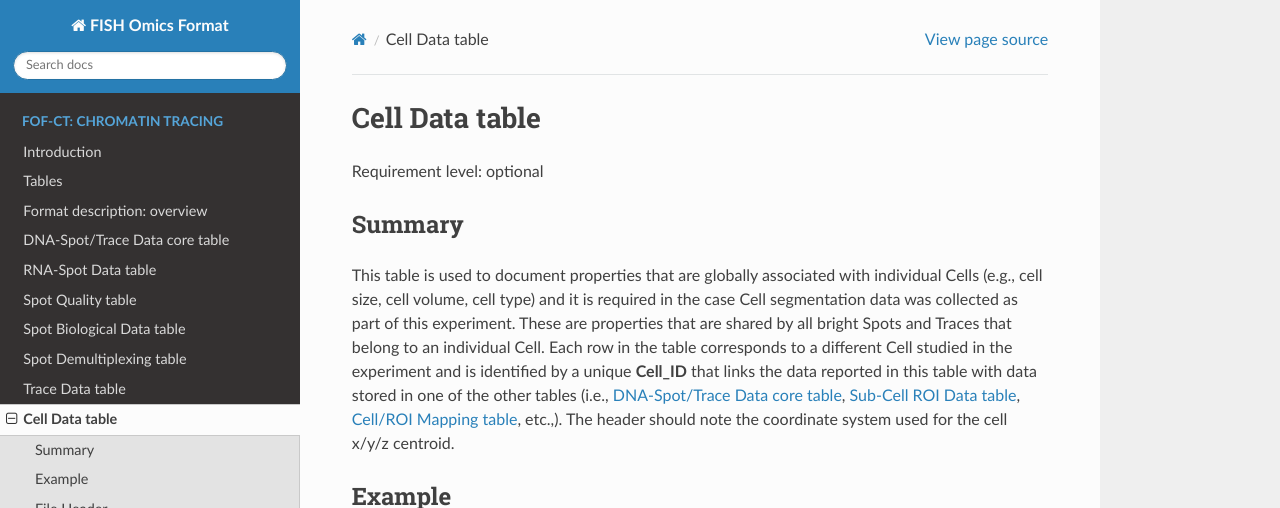
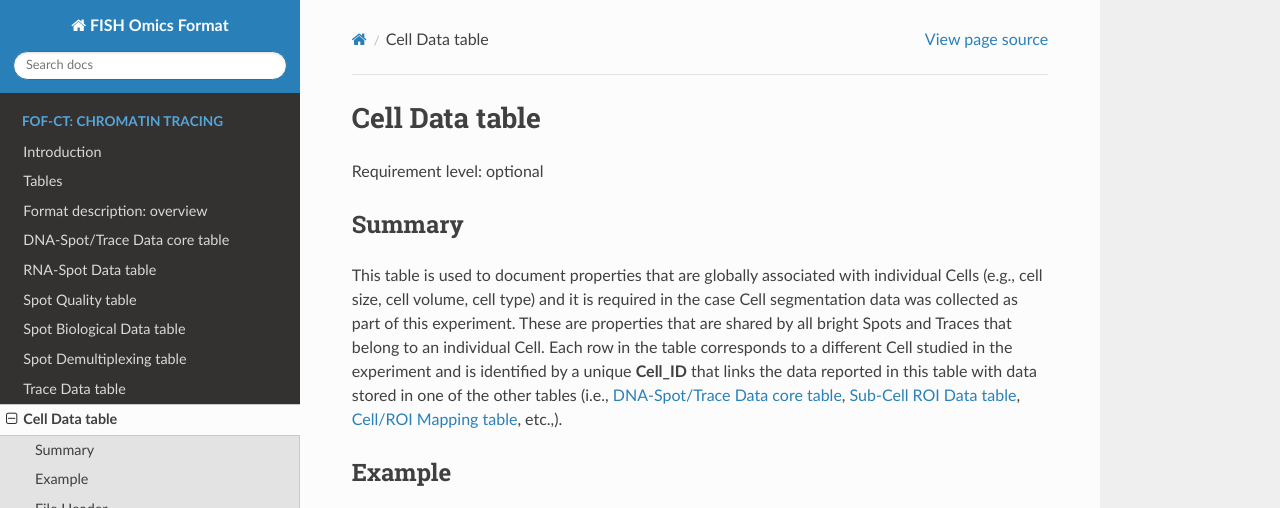
Before and after one commit to 4dn-dcic/fish_omics_format, a Sphinx documentation site: the page built from docs/source/cell.rst, in a window 1280 px wide and 900 px high, cut to the strip 0-508 px from the top of the window. Built offline with Sphinx 7.4.7 and the Read the Docs theme 2.0.0, drawn with Linux system fonts in a browser that asks for light colours.

Commit message:
Update cell.rst

```diff
--- a/docs/source/cell.rst
+++ b/docs/source/cell.rst
@@ -15,8 +15,7 @@ Traces that belong to an individual Cell. Each row in the table
 corresponds to a different Cell studied in the experiment and is
 identified by a unique **Cell_ID** that links the data reported in this
 table with data stored in one of the other tables (i.e.,
-:ref:`core`, :ref:`subcell`, :ref:`mapping`, etc.,). The header should note
-the coordinate system used for the cell x/y/z centroid.
+:ref:`core`, :ref:`subcell`, :ref:`mapping`, etc.,).
 
 Example
 -------
```
